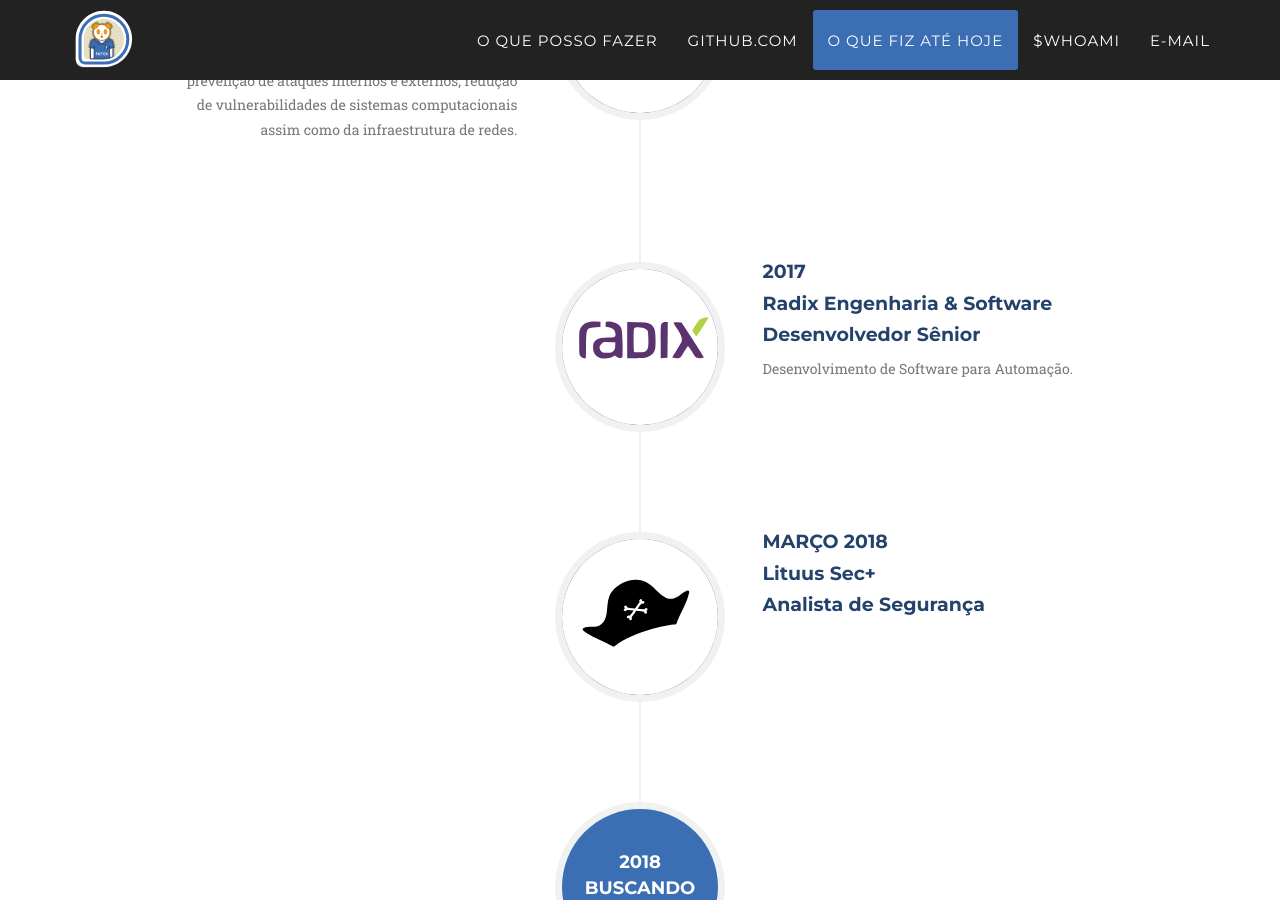
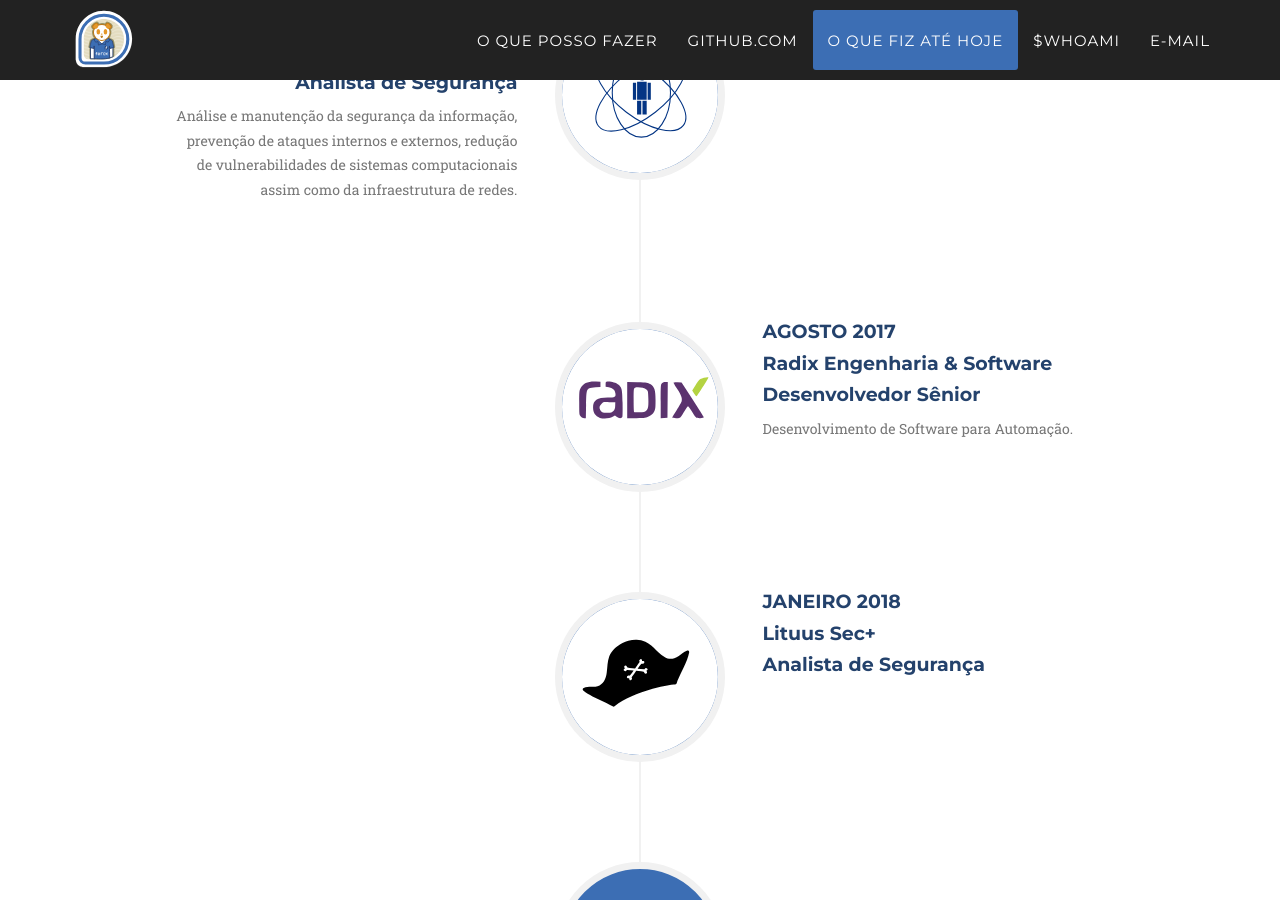
Before and after one commit to ferox/ferox.github.io, a Jekyll site: the page built from index.html, in a window 1280 px wide and 900 px high, scrolled down 6861 px. Built offline with Jekyll 4.4.1, drawn with Linux system fonts in a browser that asks for light colours; some web fonts are replaced.

Commit message:
Ajustes na trajetória profissional

```diff
--- a/_includes/about.html
+++ b/_includes/about.html
@@ -4,6 +4,7 @@
             <div class="row">
                 <div class="col-lg-12 text-center">
                     <h2 class="section-heading">O que fiz até hoje</h2>
+                    <h3 class="section-subheading text-muted"></h3>
                 </div>
             </div>
             <div class="row">
@@ -191,7 +192,7 @@
                             </div>
                             <div class="timeline-panel">
                                 <div class="timeline-heading">
-                                    <h4>2017</h4>
+                                    <h4>Agosto 2017</h4>
                                     <h4 class="subheading">Radix Engenharia & Software</h4>
                                     <h4 class="subheading">Desenvolvedor Sênior</h4>
                                 </div>
@@ -206,7 +207,7 @@
                             </div>
                             <div class="timeline-panel">
                                 <div class="timeline-heading">
-                                    <h4>Março 2018</h4>
+                                    <h4>Janeiro 2018</h4>
                                     <h4 class="subheading">Lituus Sec+</h4>
                                     <h4 class="subheading">Analista de Segurança</h4>
                                 </div>
```
Also changed, not shown: 2 other files.
